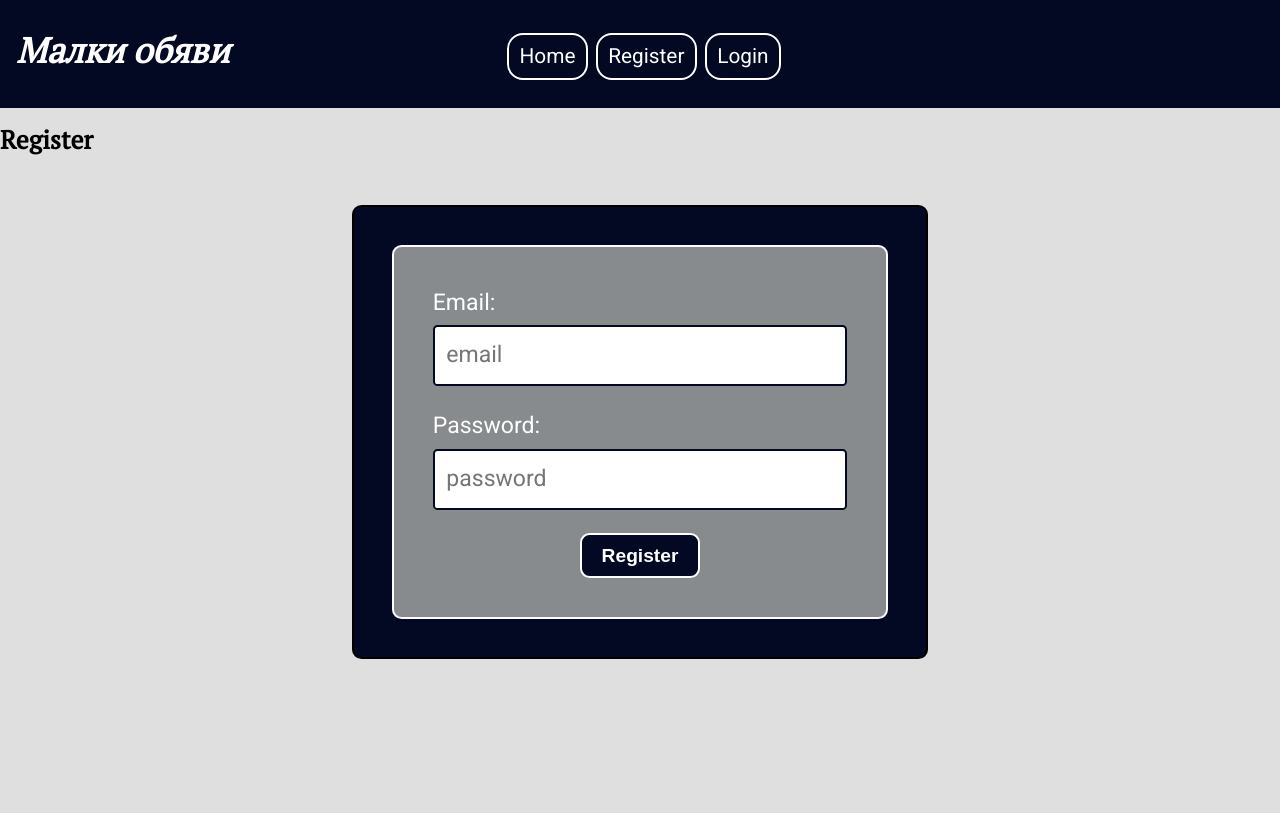
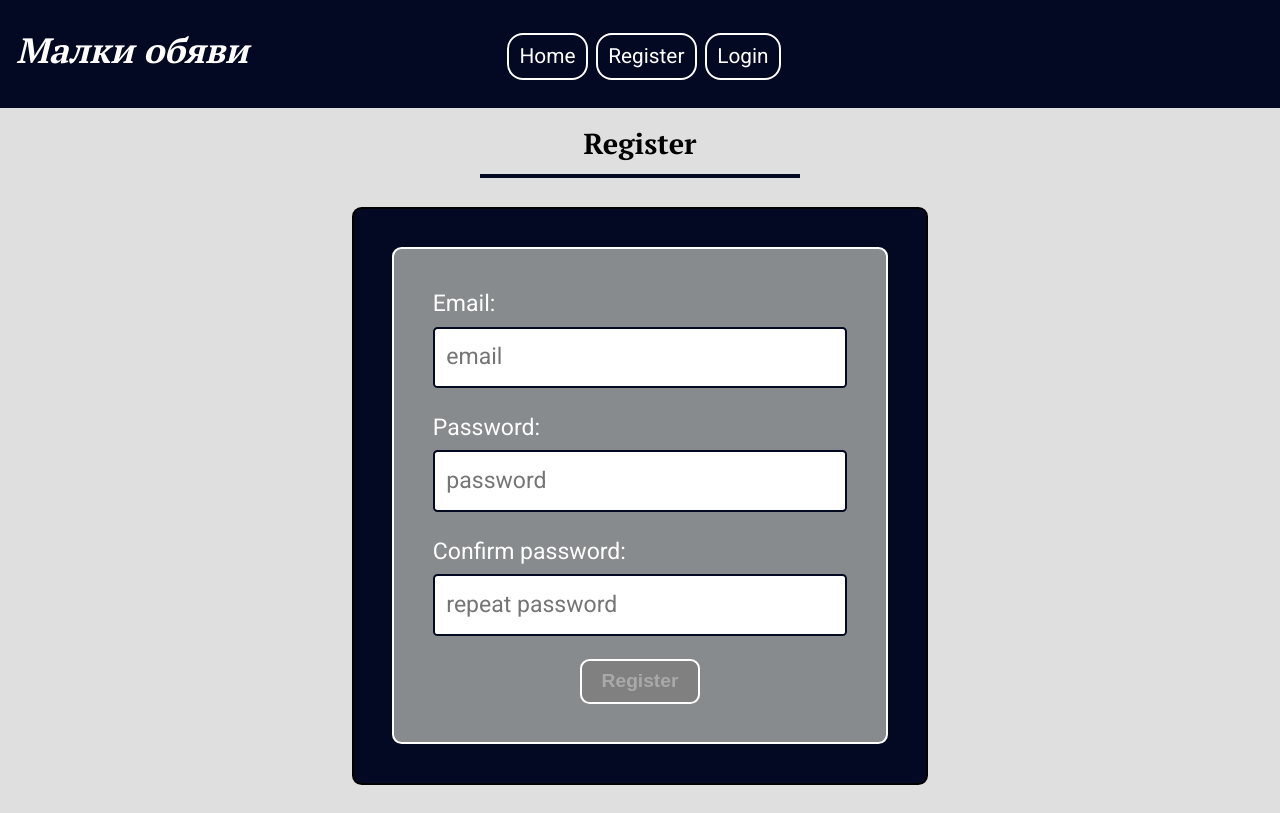
Before and after one commit to Tedo74/Angular, an Angular app in the folder advertisements/: page /register in a window 1280 px wide. Built offline with nearby package versions, Linux system fonts and the light colour scheme.

Commit message:
Register form validations

```diff
--- a/advertisements/src/app/auth/register/register.component.css
+++ b/advertisements/src/app/auth/register/register.component.css
@@ -0,0 +1,55 @@
+.component-name {
+	max-width: 20em;
+	margin: 0 auto;
+	/* border-bottom: 5px solid rgb(3, 8, 35); */
+}
+
+.component-name h3 {
+	text-align: center;
+	font-weight: 700;
+}
+
+.component-name::after {
+	width: 100%;
+	display: block;
+	content: '';
+	height: 4px;
+	background-color: rgb(3, 8, 35);
+	margin-bottom: 0.5em;
+}
+button:disabled {
+	background-color: grey;
+	color: darkgray;
+	cursor: not-allowed;
+}
+
+li.error {
+	font-size: 1.2em;
+	width: 100%;
+	background-color: rgb(3, 8, 35);
+	color: white;
+	list-style-type: none;
+	padding: 0.2em 1em;
+	margin-bottom: 0.5em;
+	text-align: center;
+	border: 2px solid white;
+	border-radius: 0.2em;
+}
+
+input.error {
+	display: block;
+	background-color: white;
+	color: red;
+	padding: 0.5em;
+	margin-bottom: 1em;
+	margin-top: 0.2em;
+	width: 100%;
+	text-align: left;
+	border-color: red;
+}
+
+@media screen and (max-width: 450px) {
+	li.error {
+		font-size: 0.8em;
+	}
+}
--- a/advertisements/src/app/auth/register/register.component.html
+++ b/advertisements/src/app/auth/register/register.component.html
@@ -1,14 +1,34 @@
-<h4>Register</h4>
+<div class="component-name">
+    <h3>Register</h3>
+</div>
 <div class="form-wrapper">
     <form #f="ngForm" (ngSubmit)="onReg(f)" class="form-auth">
         <p>
             <label for="mail">Email:</label>
-            <input type="email" id="mail" name="email" ngModel required placeholder="email" autocomplete="on">
+            <input type="email" #emailInput="ngModel" id="mail" name="email" ngModel email required
+                pattern="\w+\.*\w+@\w{2,}\.\w{2,}" placeholder="email" autocomplete="on"
+                [ngClass]="{error: (emailInput.invalid&&emailInput.touched)}">
         </p>
         <p>
             <label for="pass">Password:</label>
-            <input type="password" id="pass" name="password" ngModel placeholder="password" autocomplete="on">
+            <input type="password" id="pass" name="password" #pass="ngModel" ngModel minlength="6"
+                placeholder="password" autocomplete="on" (input)="check(passConfirm.value, pass.value)"
+                [ngClass]="{error: (pass.invalid && pass.touched)}">
         </p>
-        <button type="submit" [disabled]="f.invalid">Register</button>
+        <p>
+            <label for="passConfirm">Confirm password:</label>
+            <input type="password" id="passConfirm" name="passConfirm" #passConfirm="ngModel" ngModel minlength="6"
+                placeholder="repeat password" autocomplete="on" (input)="check(passConfirm.value, pass.value)"
+                [ngClass]="{error: (passConfirm.touched && !passCheck)}">
+        </p>
+        <ul *ngIf="f.invalid||!passCheck">
+            <li *ngIf="emailInput.invalid && emailInput.touched" class="error">Email is not valid!</li>
+            <li *ngIf="pass.invalid && pass.touched" class="error">Minimum length for password is 6 characters.
+            </li>
+            <li *ngIf="passConfirm.touched && !passCheck" class="error">Password does not match!
+            </li>
+        </ul>
+
+        <button type="submit" [disabled]="f.invalid||!passCheck">Register</button>
     </form>
 </div>
--- a/advertisements/src/app/auth/register/register.component.ts
+++ b/advertisements/src/app/auth/register/register.component.ts
@@ -8,13 +8,29 @@ import { NgForm } from '@angular/forms';
 	styleUrls: [ './register.component.css' ]
 })
 export class RegisterComponent implements OnInit {
+	passCheck = false;
 	constructor(private authServ: AuthService) {}
 
 	ngOnInit() {}
 
 	onReg(f: NgForm) {
-		let email = f.value.email;
-		let pass = f.value.password;
-		this.authServ.register(email, pass);
+		this.check(f.value.password, f.value.passConfirm);
+		if (!this.passCheck) {
+			// console.log(f.value.password, f.value.passConfirm, 'not mach');
+			return;
+		} else {
+			let email = f.value.email;
+			let pass = f.value.password;
+			this.authServ.register(email, pass);
+		}
+	}
+
+	check(pass: string, passConfirm: string) {
+		if (pass === passConfirm) {
+			this.passCheck = true;
+		} else {
+			this.passCheck = false;
+		}
+		// console.log(pass, passConfirm, this.passCheck);
 	}
 }
--- a/advertisements/src/assets/forms.css
+++ b/advertisements/src/assets/forms.css
@@ -1,5 +1,5 @@
 .form-wrapper {
-	margin: 2em auto;
+	margin: 1.5em auto;
 	background-color: rgb(3, 8, 35);
 	max-width: 30em;
 	padding: 2em;
--- a/advertisements/src/styles.css
+++ b/advertisements/src/styles.css
@@ -1,7 +1,8 @@
 /* You can add global styles to this file, and also import other style files */
 @import url('https://fonts.googleapis.com/css?family=Roboto:400,400i&display=swap&subset=cyrillic,cyrillic-ext');
-@import url('https://fonts.googleapis.com/css?family=PT+Serif&display=swap');
+@import url('https://fonts.googleapis.com/css?family=PT+Serif:400,700&display=swap');
 @import url('./assets/forms.css');
+
 *,
 *:before,
 *:after {
```
